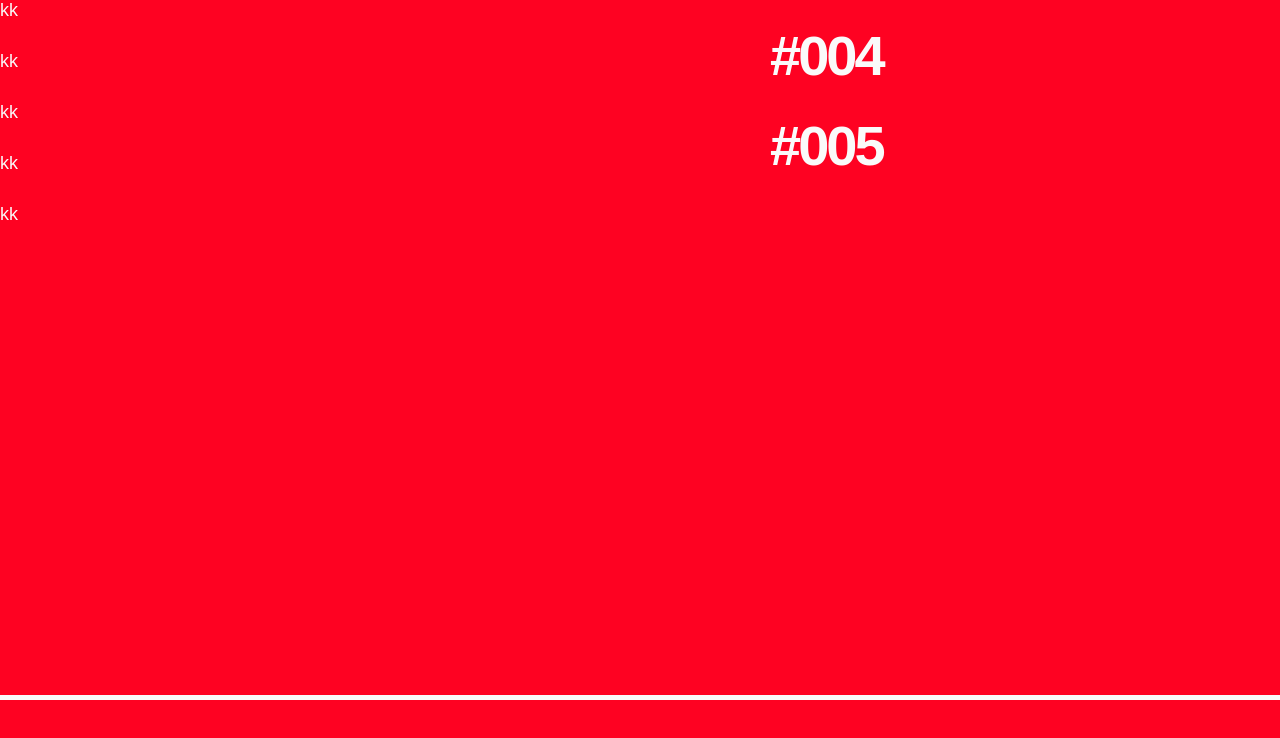
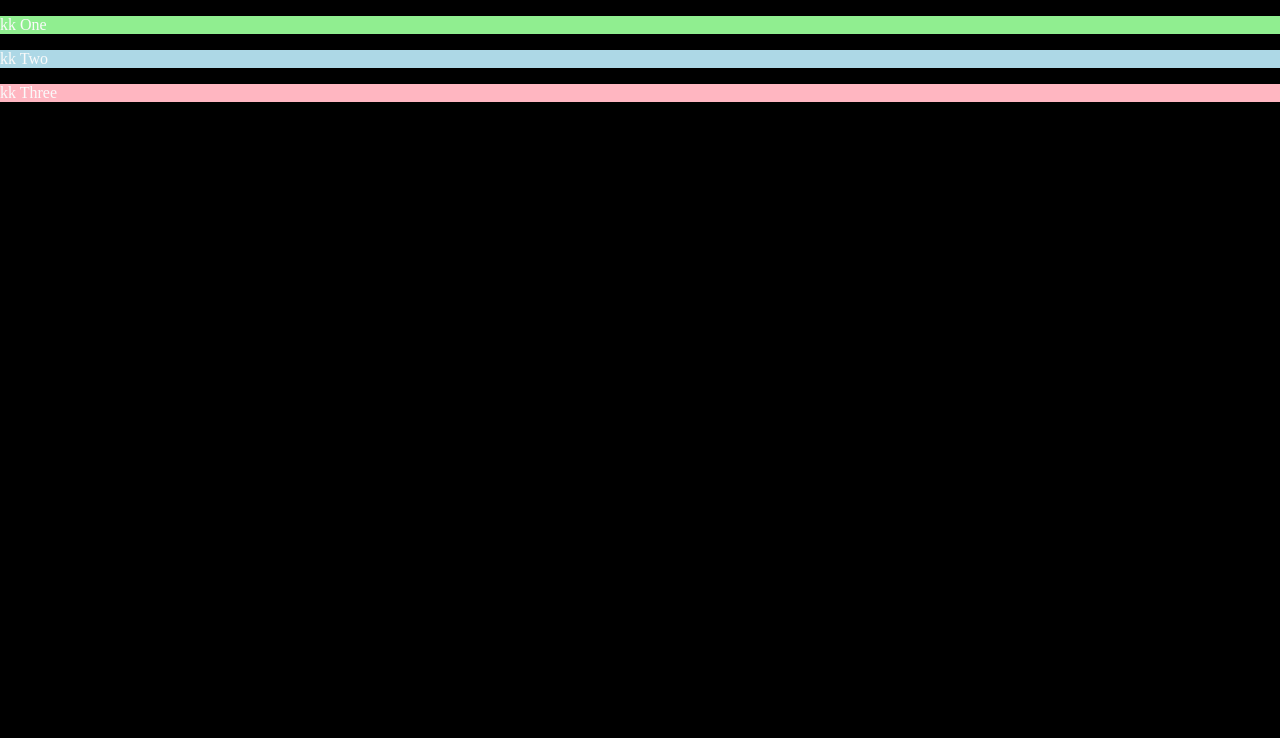
Before and after one commit to KayviaHarriott/matchr, a React (Vite) app: page / in a window 1280 px wide. Shown: the top 738 px of the page. Built offline with nearby package versions, Linux system fonts and the light colour scheme; the HTML template or start-up script is replaced by a standard one.

Commit message:
Removed h2 temporarily

```diff
--- a/src/pages/LandingPage.tsx
+++ b/src/pages/LandingPage.tsx
@@ -1,6 +1,6 @@
 // Photos from https://citizenofnowhe.re/lines-of-the-city
 import "./styles.css";
-import { useRef } from "react";
+import { ReactNode, useRef } from "react";
 import {
   motion,
   useScroll,
@@ -9,30 +9,42 @@ import {
   MotionValue,
 } from "framer-motion";
 import React from "react";
+import { Box } from "@mui/system";
+
+const list = [
+  { label: "One", backgroundColor: "lightgreen" },
+  { label: "Two", backgroundColor: "lightblue" },
+  { label: "Three", backgroundColor: "lightpink" },
+];
 
 function useParallax(value: MotionValue<number>, distance: number) {
   return useTransform(value, [0, 1], [-distance, distance]);
 }
 
-function Image({ id }: { id: number }) {
+function Content({
+  content,
+}: {
+  content: { label: string; backgroundColor: string }[];
+}) {
   const ref = useRef(null);
   const { scrollYProgress } = useScroll({ target: ref });
   const y = useParallax(scrollYProgress, 300);
 
   return (
-    <div
+    <Box
+      sx={{ backgroundColor: content.backgroundColor }}
       id="section"
       className="h-[100vh] flex justify-center items-center relative perspective-500"
     >
       <div ref={ref}>
-        <div>
+        <div className="bg-[lightblue]">
           {" "}
-          <p className="text-[blue]">kk</p>
+          <p className="text-[blue]">kk {content.label}</p>
         </div>
-        {/* <img src={`/${id}.jpg`} alt="A London skyscraper" /> */}
       </div>
-      <motion.h2 style={{ y }}>{`#00${id}`}</motion.h2>
-    </div>
+      {/* <motion.h2 style={{ y }}>{`#00${id}`}</motion.h2> */}
+      {/* <motion.h2 style={{ y }}>{`#0011`}</motion.h2> */}
+    </Box>
   );
 }
 
@@ -46,12 +58,17 @@ export const LandingPage = () => {
 
   return (
     <>
-      {[1, 2, 3, 4, 5].map((image) => (
-        <p>
-          <Image id={image} />
-        </p>
-      ))}
-      <motion.div className="progress" style={{ scaleX }} />
+      <div className="bg-[yellow]">
+        {list.map((item) => (
+          <div>
+            <Content content={item} />
+          </div>
+        ))}
+        <motion.div
+          className="fixed left-0 right-0 h-5 bg-[blue] bottom-20"
+          style={{ scaleX }}
+        />
+      </div>
     </>
   );
 };
--- a/src/pages/styles.css
+++ b/src/pages/styles.css
@@ -12,7 +12,7 @@ body {
     --orange: #fd7702;
     --yellow: #ffbb00;
 
-    --background: var(--red);
+    --background: var(--black);
     --accent: var(--white);
 
     margin: 0;
@@ -22,38 +22,9 @@ body {
   }
 
   * {
-    font-family: sofia-pro, sans-serif;
-    font-weight: 400;
-    font-style: normal;
-    -webkit-font-smoothing: antialiased;
+
   }
 
-  h1,
-  h2,
-  h3 {
-    font-family: sofia-pro, sans-serif;
-    font-weight: 600;
-    font-style: normal;
-  }
-
-  h1 {
-    font-size: 36px;
-    font-weight: 700;
-    letter-spacing: -1px;
-    line-height: 1.2;
-    text-align: center;
-    margin: 100px 0 40px;
-  }
-
-  h2 {
-    font-weight: 400;
-    margin: 50px 0 10px;
-  }
-
-  p {
-    margin: 0 0 30px 0;
-    font-size: 18px;
-  }
 
   footer {
     position: fixed;
@@ -123,23 +94,23 @@ body {
   }
 
   h1 {
-    font-size: 56px;
+    /* font-size: 56px;
     font-weight: 700;
     letter-spacing: -3px;
     line-height: 1.2;
     text-align: center;
-    margin: 100px 0;
+    margin: 100px 0; */
   }
 
   h2 {
-    margin: 0;
+    /* margin: 0;
     color: var(--accent);
     left: calc(50% + 130px);
     font-size: 56px;
     font-weight: 700;
     letter-spacing: -3px;
     line-height: 1.2;
-    position: absolute;
+    position: absolute; */
   }
 
   #section {
@@ -157,21 +128,12 @@ body {
     overflow: hidden;
   }
 
-  img {
-    /* position: absolute;
-    top: 0;
-    left: 0;
-    right: 0;
-    bottom: 0;
-    width: 100%;
-    height: 100%; */
-  }
 
   .progress {
-    position: fixed;
+    /* position: fixed;
     left: 0;
     right: 0;
     height: 5px;
     background: var(--accent);
-    bottom: 100px;
+    bottom: 100px; */
   }
```
